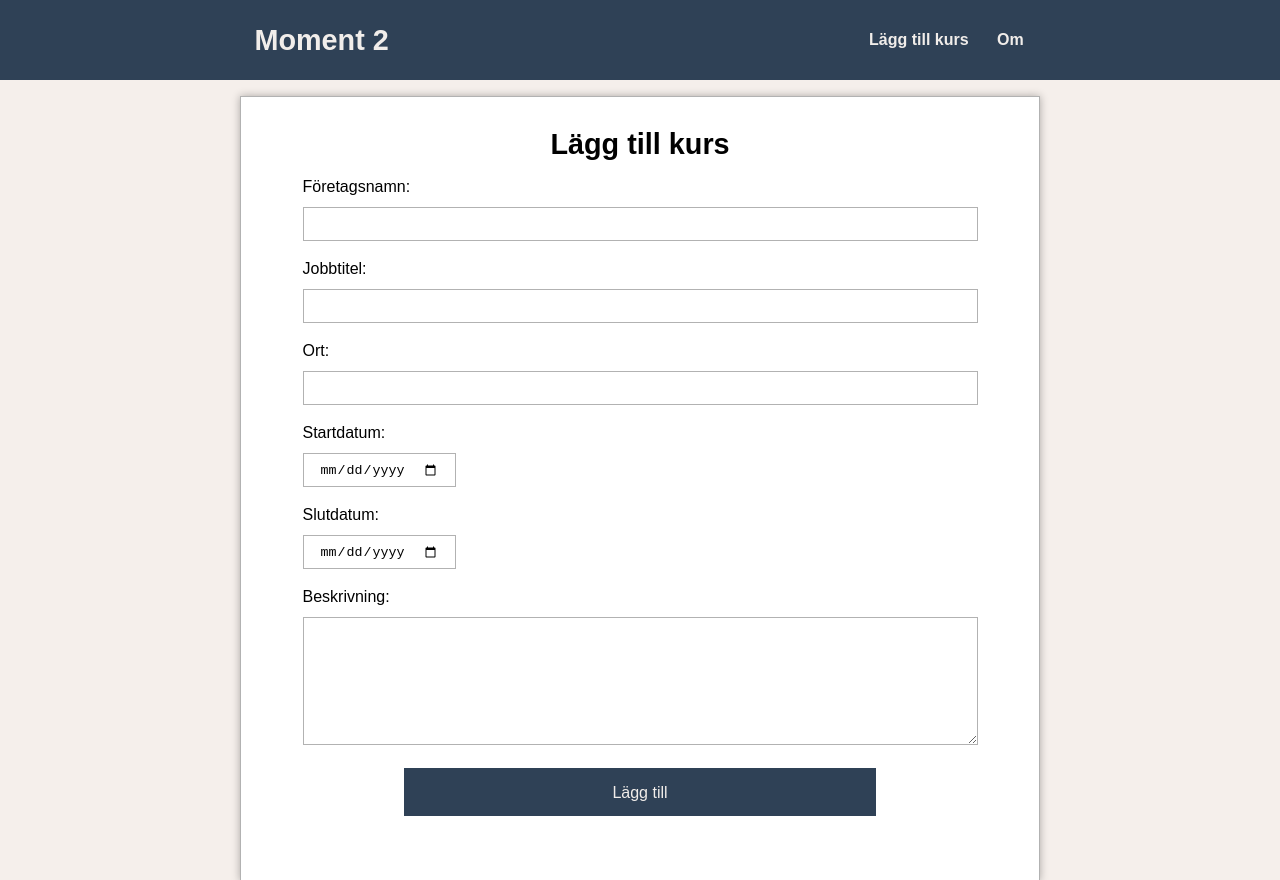
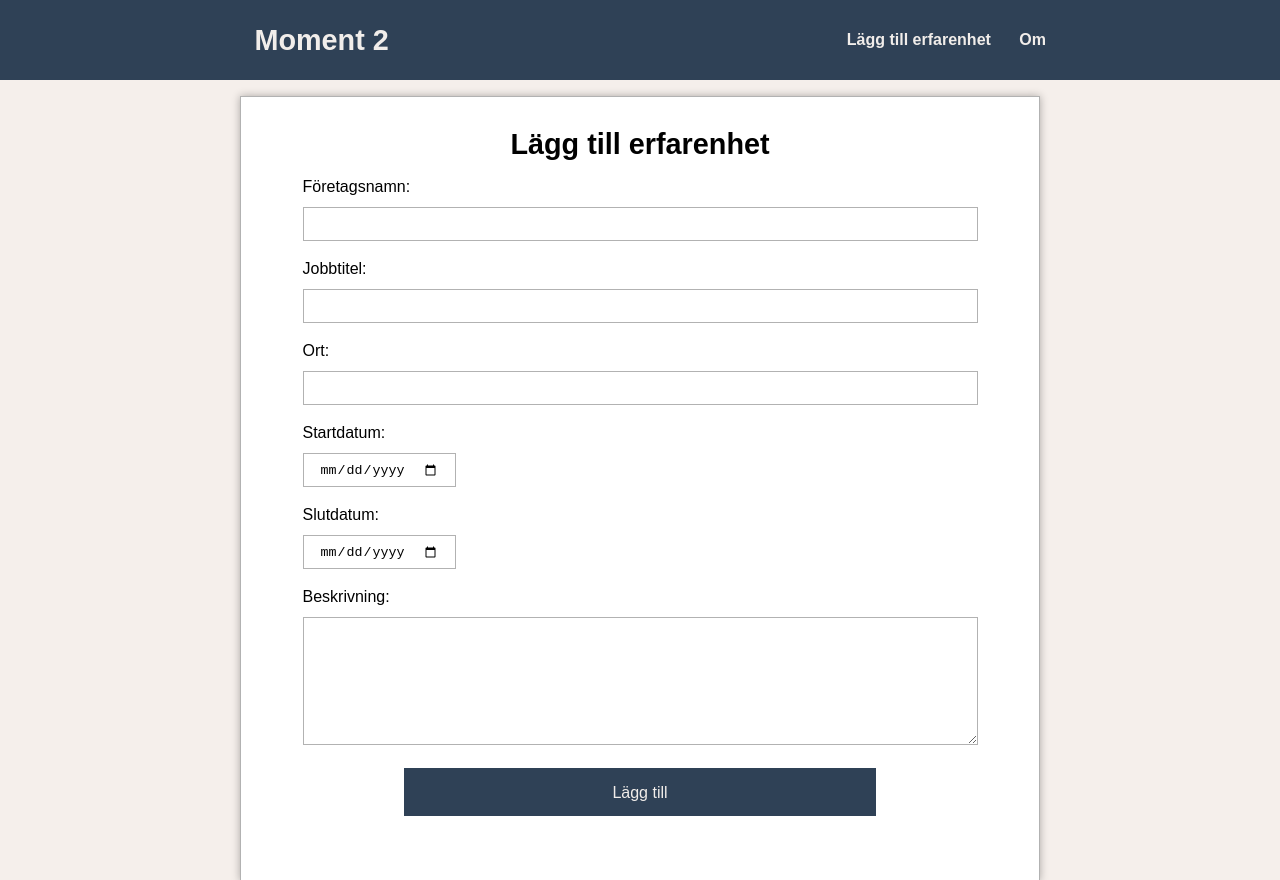
Before and after one commit to rare2400/moment22, a website built with Parcel: page src/add.html in a window 1280 px wide. Shown: the top 880 px of the page. Built offline with nearby package versions, Linux system fonts and the light colour scheme.

Commit message:
småfix av rubriker och navigeringen

```diff
--- a/src/add.html
+++ b/src/add.html
@@ -6,7 +6,7 @@
     <meta name="viewport" content="width=device-width, initial-scale=1.0">
     <link rel="stylesheet" href="./css/main.scss">
     <script src="js/add.js" defer></script>
-    <title>Lägg till kurs</title>
+    <title>Lägg till erfarenhet</title>
 </head>
 
 <body>
@@ -15,7 +15,7 @@
             <h1><a href="index.html">Moment 2</a></h1>
             <nav>
                 <ul>
-                    <li><a href="add.html">Lägg till kurs</a></li>
+                    <li><a href="add.html">Lägg till erfarenhet</a></li>
                     <li><a href="about.html">Om</a></li>
                 </ul>
             </nav>
@@ -23,9 +23,7 @@
     </header>
     <div class="container" id="form-container">
         <main>
-            <h2>Lägg till kurs</h2>
-            <p class="posted"></p>
-            <p class="error"></p>
+            <h2>Lägg till erfarenhet</h2>
             <form method="post" id="add-experience">
                 <label for="companyName">Företagsnamn:</label>
                 <br>
```
Also changed, not shown: src/index.html (+1 -1 lines).
